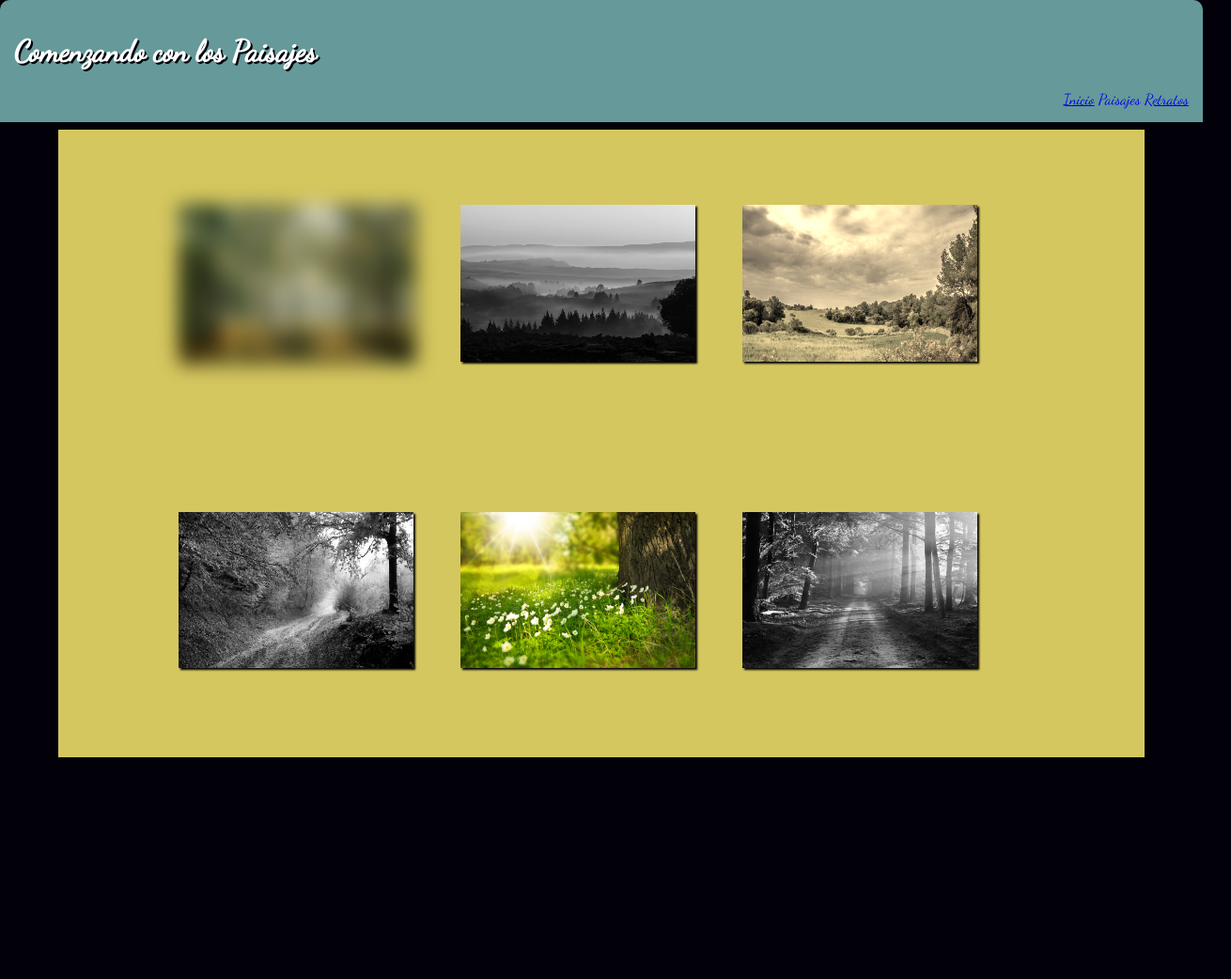
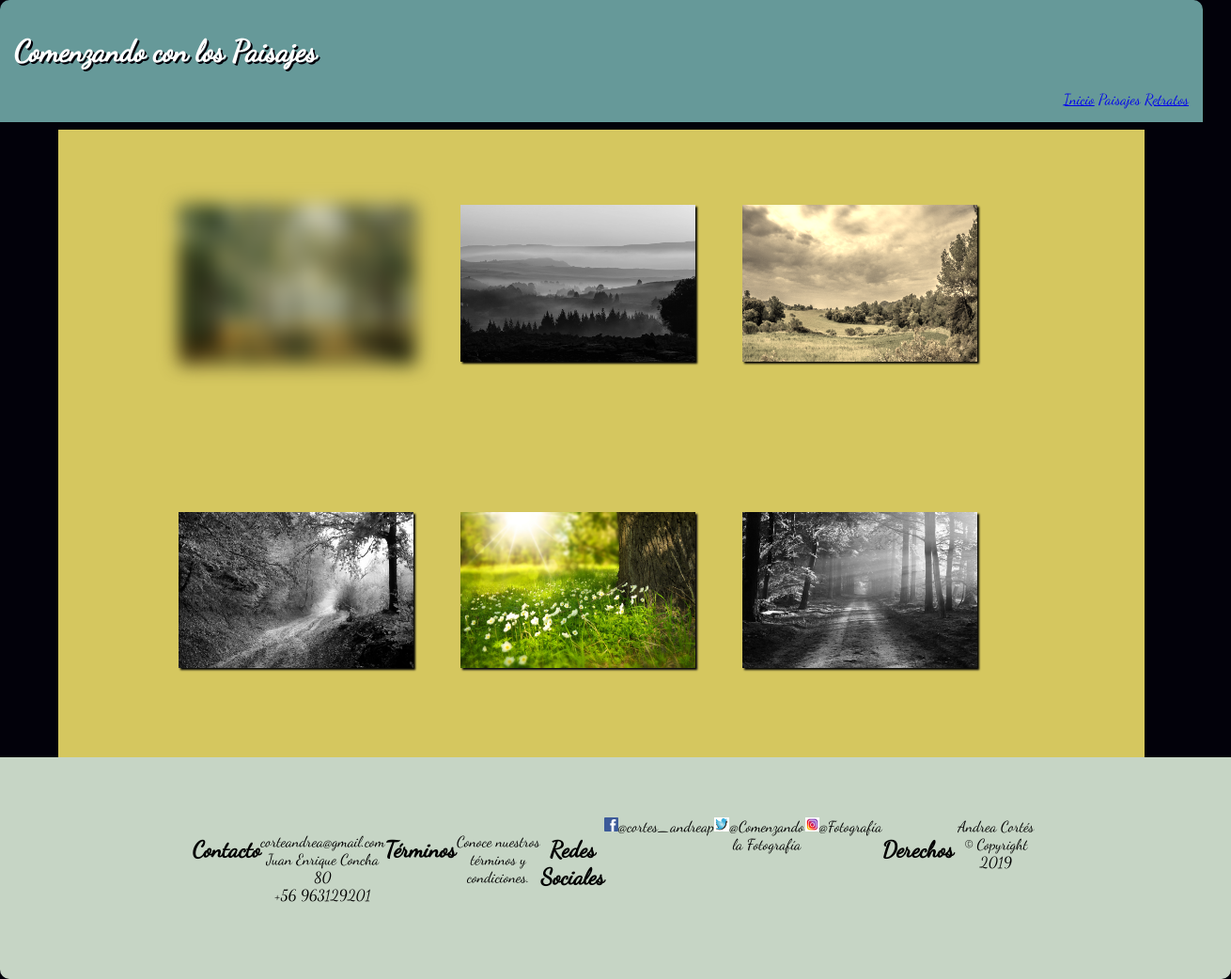
Before and after one commit to Andrea-Cortes1/Desarrollo_Web-CSS_y_Dise-o_Web_Responsive, a plain HTML site: page html/Paisajes.html in a window 1280 px wide. Shown: the whole page at 94% size, 1310 px wide, since content can reach past the window. Before the commit the page ends 806 px from the top, so only its background shows below. Drawn offline with Linux system fonts and the light colour scheme.

Commit message:
Se realiza requerimiento Pie de página en los archivos Paisajes.html y estilos1.css

```diff
--- a/css/estilos1.css
+++ b/css/estilos1.css
@@ -92,3 +92,40 @@ img{
 	-webkit-order: 6;
 	margin-bottom: 15px;
 }
+.Piedepágina{
+	text-align: center;
+	background-color: #C6d5c5;
+	padding: 8vh 16vw;
+	float: left;
+	border-radius: 0px 0px 10px 10px;
+	-moz-border-radius: 0px 0px 10px 10px;
+	-webkit-border-radius: 0px 0px 10px 10px;
+	border: 0px solid #000000;
+}
+
+.icons{
+	border-style: none;
+	box-shadow: 0px 0px 0px #000000;
+	width: 16px;
+	height: 15px;
+}
+
+#columna1 {
+  order: 1;
+  -webkit-order: 1;
+}
+
+#columna2 {
+  order: 2;
+  -webkit-order: 2;
+}
+
+#columna3 {
+  order: 3;
+  -webkit-order: 3;
+}
+
+#columna4 {
+  order: 4;
+  -webkit-order: 4;
+}
--- a/html/Paisajes.html
+++ b/html/Paisajes.html
@@ -55,5 +55,34 @@
       </article>
     </section>
 
+    <footer>
+
+    <div class="Piedepágina">
+      <div id="columna1">
+        <h2>Contacto</h2>
+        <p>corteandrea@gmail.com<br/>Juan Enrique Concha 80<br/>+56 963129201</p>
+      </div>
+      <div id="columna2">
+        <h2>Términos</h2>
+        <p>Conoce nuestros términos y condiciones.</p>
+      </div>
+      <div id="columna3">
+        <h2>Redes Sociales</h2>
+        <img class="icons" src="../img/logo_facebook.png" alt="fb icon" title="fb icon">
+        @cortes_andreap<br/>
+        <img class="icons" src="../img/logo_twitter.jpg" alt="tw icon" title="tw icon">
+        @Comenzando la Fotografía<br/>
+        <img class="icons" src="../img/logo_instagram.jpg" alt="ig icon" title="ig icon">
+        @Fotografía
+      </div>
+      <div id="columna4">
+        <h2>Derechos</h2>
+        Andrea Cortés © Copyright 2019
+      </div>
+    </div>
+
+    </footer>
+
+
   </body>
 </html>
```
